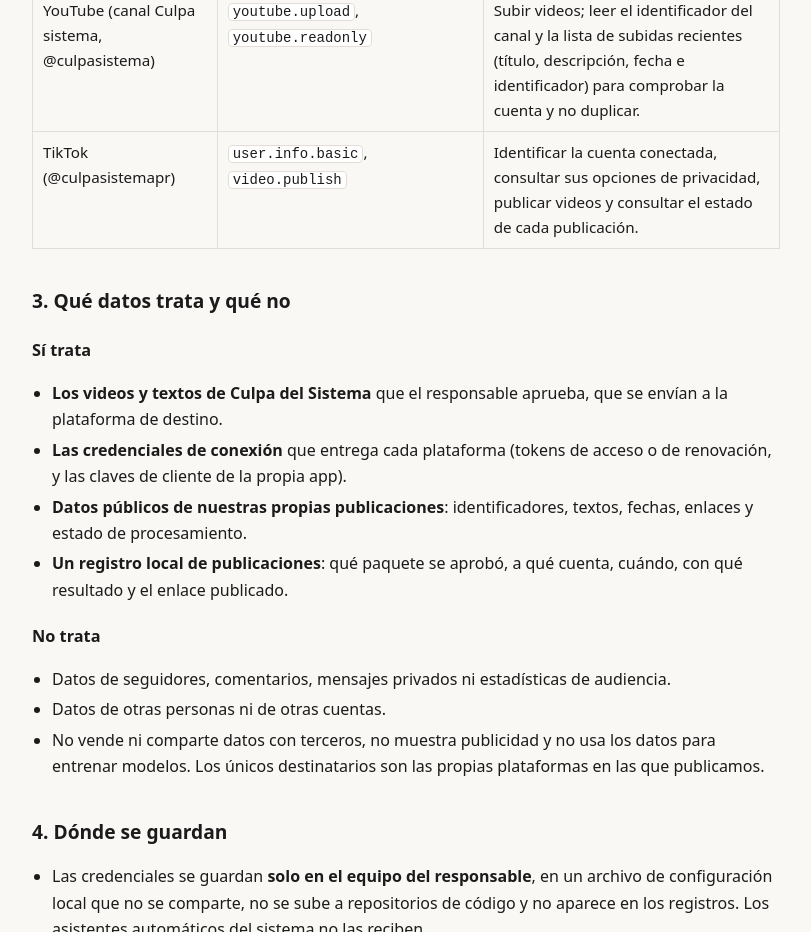
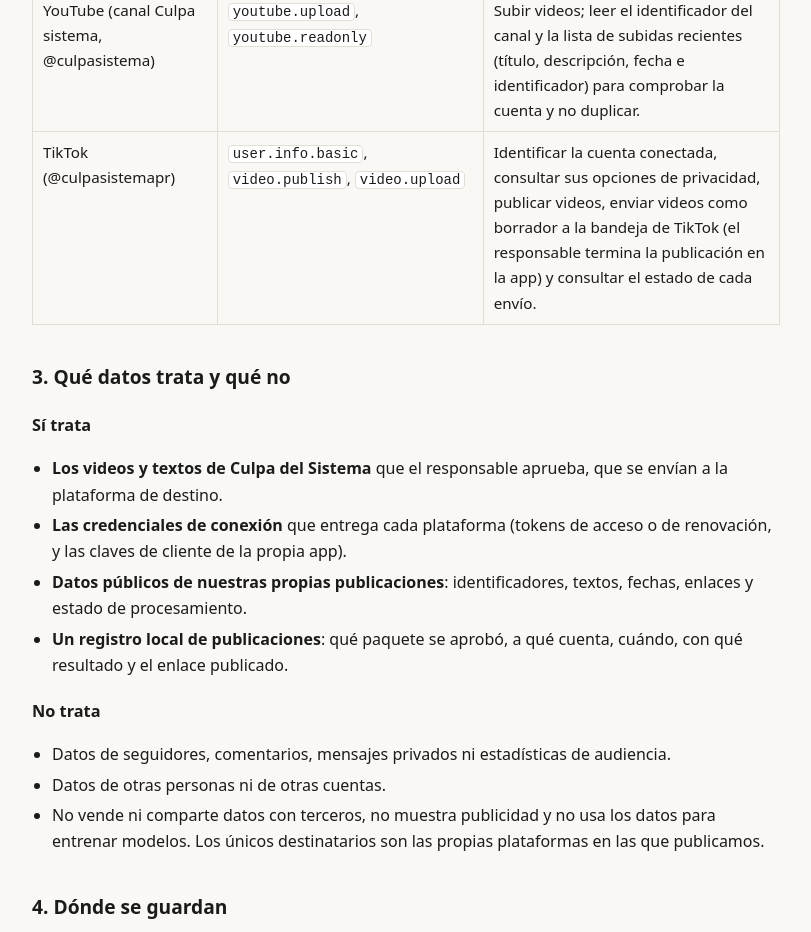
Before and after one commit to eveguilla3-droid/culpadelsistema-web, a plain HTML site: page privacidad.html in a window 1280 px wide. Shown: the part 919-1851 px from the top of the page, without its empty margins (234-1045 px from the left). Drawn offline with Linux system fonts and the light colour scheme.

Commit message:
Privacidad: permiso video.upload de TikTok (envío a la bandeja)

```diff
--- a/privacidad.html
+++ b/privacidad.html
@@ -59,8 +59,9 @@
         <td>Subir videos; leer el identificador del canal y la lista de subidas recientes (título, descripción, fecha e identificador)
             para comprobar la cuenta y no duplicar.</td></tr>
     <tr><td>TikTok (@culpasistemapr)</td>
-        <td><code>user.info.basic</code>, <code>video.publish</code></td>
-        <td>Identificar la cuenta conectada, consultar sus opciones de privacidad, publicar videos y consultar el estado de cada publicación.</td></tr>
+        <td><code>user.info.basic</code>, <code>video.publish</code>, <code>video.upload</code></td>
+        <td>Identificar la cuenta conectada, consultar sus opciones de privacidad, publicar videos, enviar videos como borrador a la bandeja de TikTok
+            (el responsable termina la publicación en la app) y consultar el estado de cada envío.</td></tr>
   </table>
   </div>
 
```
